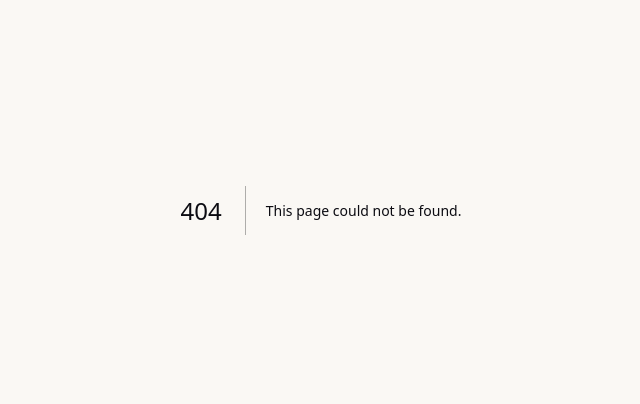
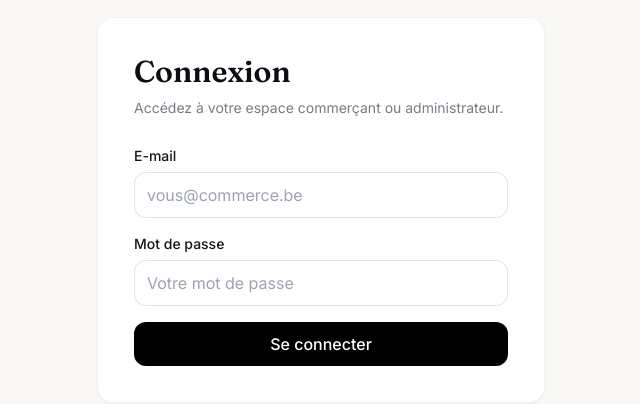
Before and after one commit to mohaontheflux24/nfc-avis-clean, a Next.js app in the folder nfc-avis/: page /login in a window 1280 px wide. Before the commit this address had no page. Shown: the part 190-594 px from the top of the page, without its empty margins (319-959 px from the left). Built offline with nearby package versions, Linux system fonts and the light colour scheme.

Commit message:
Add login page

```diff
--- /dev/null
+++ b/nfc-avis/src/app/login/page.tsx
@@ -0,0 +1,69 @@
+"use client";
+
+import { FormEvent, useState } from "react";
+import { signIn } from "next-auth/react";
+import { useRouter } from "next/navigation";
+
+export default function LoginPage() {
+  const router = useRouter();
+  const [email, setEmail] = useState("");
+  const [password, setPassword] = useState("");
+  const [error, setError] = useState("");
+  const [loading, setLoading] = useState(false);
+
+  async function handleSubmit(e: FormEvent) {
+    e.preventDefault();
+    setError("");
+    setLoading(true);
+    const res = await signIn("credentials", {
+      email,
+      password,
+      redirect: false,
+    });
+    setLoading(false);
+    if (!res || res.error) {
+      setError("Identifiants incorrects ou base de données non configurée.");
+      return;
+    }
+    router.push("/dashboard");
+    router.refresh();
+  }
+
+  return (
+    <main className="flex min-h-screen items-center justify-center bg-paper px-5 py-10">
+      <div className="card-surface w-full max-w-md p-7 sm:p-9">
+        <h1 className="font-display text-3xl font-semibold text-ink-900">Connexion</h1>
+        <p className="mt-2 text-sm text-slate-450">Accédez à votre espace commerçant ou administrateur.</p>
+
+        <form onSubmit={handleSubmit} className="mt-7 space-y-4">
+          <div>
+            <label className="mb-1.5 block text-sm font-medium text-ink-800">E-mail</label>
+            <input
+              type="email"
+              value={email}
+              onChange={(e) => setEmail(e.target.value)}
+              className="input-field"
+              placeholder="vous@commerce.be"
+              required
+            />
+          </div>
+          <div>
+            <label className="mb-1.5 block text-sm font-medium text-ink-800">Mot de passe</label>
+            <input
+              type="password"
+              value={password}
+              onChange={(e) => setPassword(e.target.value)}
+              className="input-field"
+              placeholder="Votre mot de passe"
+              required
+            />
+          </div>
+          {error && <p className="text-sm text-danger">{error}</p>}
+          <button type="submit" disabled={loading} className="btn-primary w-full">
+            {loading ? "Connexion…" : "Se connecter"}
+          </button>
+        </form>
+      </div>
+    </main>
+  );
+}
```
